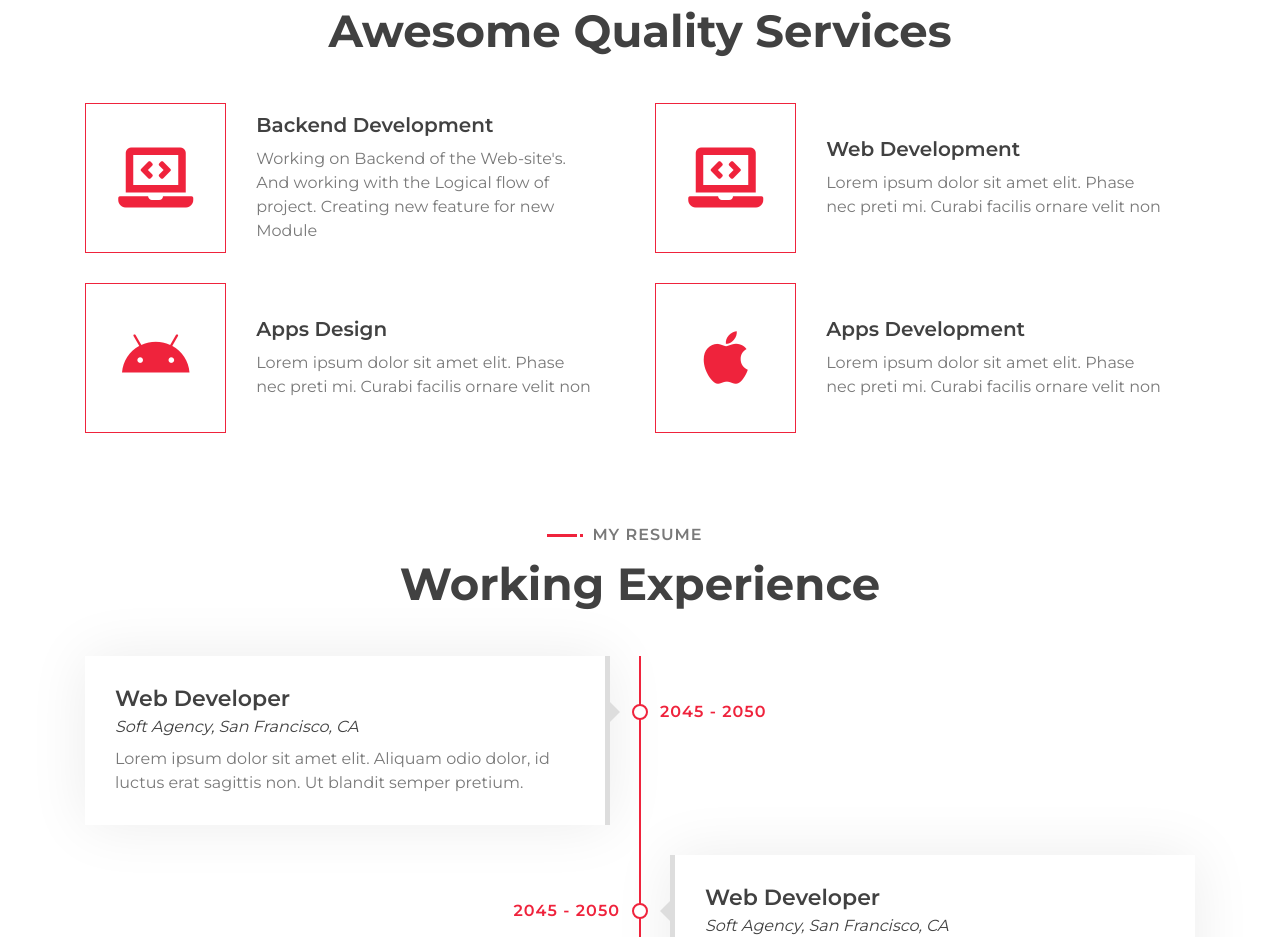
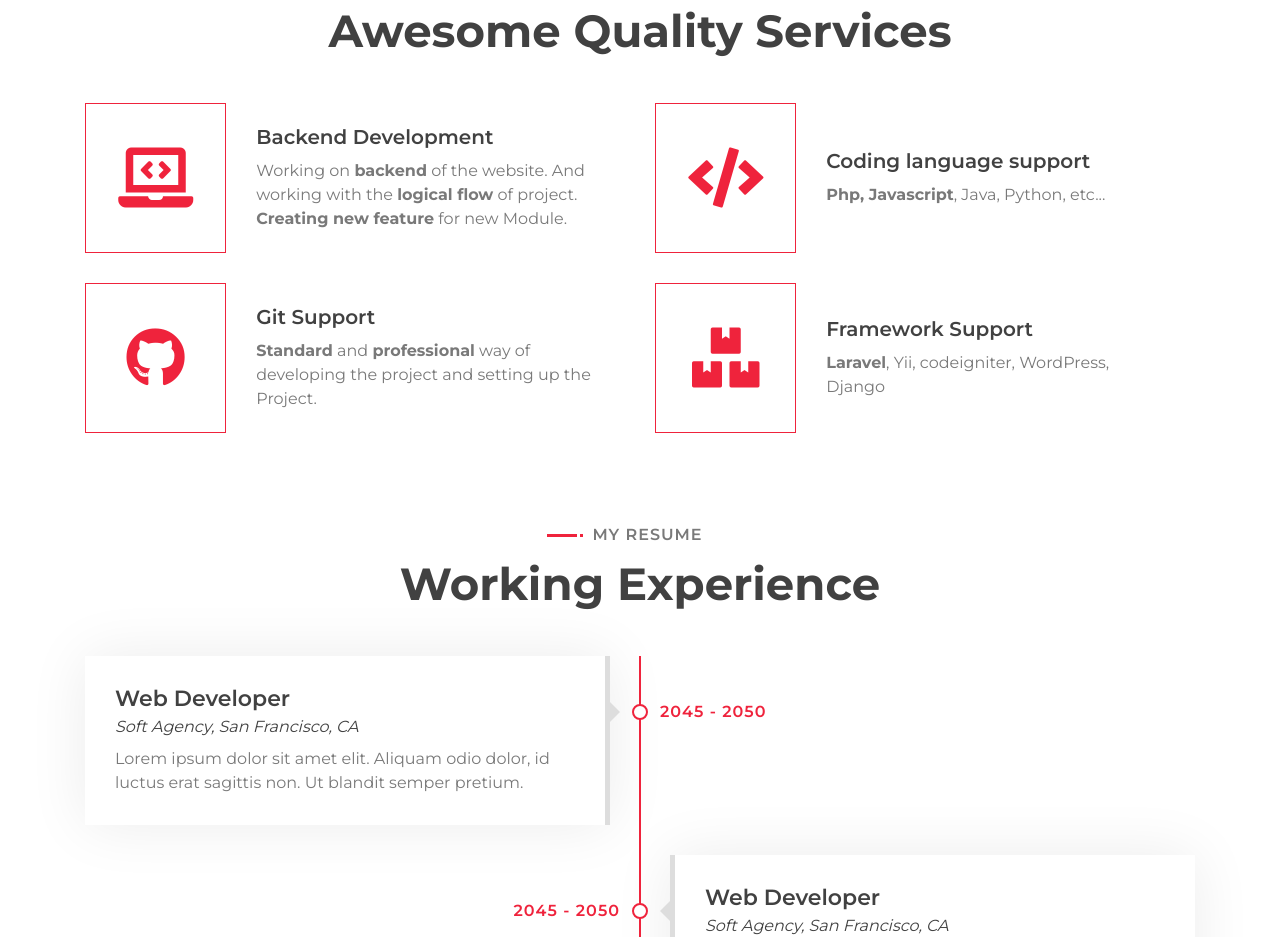
Before and after one commit to nikunjsoni001/portfolio, a plain HTML site: page index.html in a window 1280 px wide. Shown: the part 1640-2577 px from the top of the page. Drawn offline with nearby package versions, Linux system fonts and the light colour scheme.

Commit message:
Adding my Quality service

```diff
--- a/index.html
+++ b/index.html
@@ -155,7 +155,7 @@
                             <div class="service-text">
                                 <h3>Backend Development</h3>
                                 <p>
-                                    Working on Backend of the Web-site's. And working with the Logical flow of project. Creating new feature for new Module
+                                    Working on <b>backend</b> of the website. And working with the <b>logical flow</b> of project. <b>Creating new feature</b> for new Module.
                                 </p>
                             </div>
                         </div>
@@ -163,12 +163,12 @@
                     <div class="col-lg-6 wow fadeInUp" data-wow-delay="0.2s">
                         <div class="service-item">
                             <div class="service-icon">
-                                <i class="fa fa-laptop-code"></i>
+                                <i class="fa fa-code"></i>
                             </div>
                             <div class="service-text">
-                                <h3>Web Development</h3>
+                                <h3>Coding language support</h3>
                                 <p>
-                                    Lorem ipsum dolor sit amet elit. Phase nec preti mi. Curabi facilis ornare velit non
+                                    <b>Php, Javascript</b>, Java, Python, etc...
                                 </p>
                             </div>
                         </div>
@@ -176,12 +176,12 @@
                     <div class="col-lg-6 wow fadeInUp" data-wow-delay="0.4s">
                         <div class="service-item">
                             <div class="service-icon">
-                                <i class="fab fa-android"></i>
+                                <i class="fab fa-github"></i>
                             </div>
                             <div class="service-text">
-                                <h3>Apps Design</h3>
+                                <h3>Git Support</h3>
                                 <p>
-                                    Lorem ipsum dolor sit amet elit. Phase nec preti mi. Curabi facilis ornare velit non
+                                    <b>Standard</b> and <b>professional</b> way of developing the project and setting up the Project.
                                 </p>
                             </div>
                         </div>
@@ -189,12 +189,12 @@
                     <div class="col-lg-6 wow fadeInUp" data-wow-delay="0.6s">
                         <div class="service-item">
                             <div class="service-icon">
-                                <i class="fab fa-apple"></i>
+                                <i class="fa fa-boxes"></i>
                             </div>
                             <div class="service-text">
-                                <h3>Apps Development</h3>
+                                <h3>Framework  Support</h3>
                                 <p>
-                                    Lorem ipsum dolor sit amet elit. Phase nec preti mi. Curabi facilis ornare velit non
+                                    <b>Laravel</b>, Yii, codeigniter, WordPress, Django
                                 </p>
                             </div>
                         </div>
```
